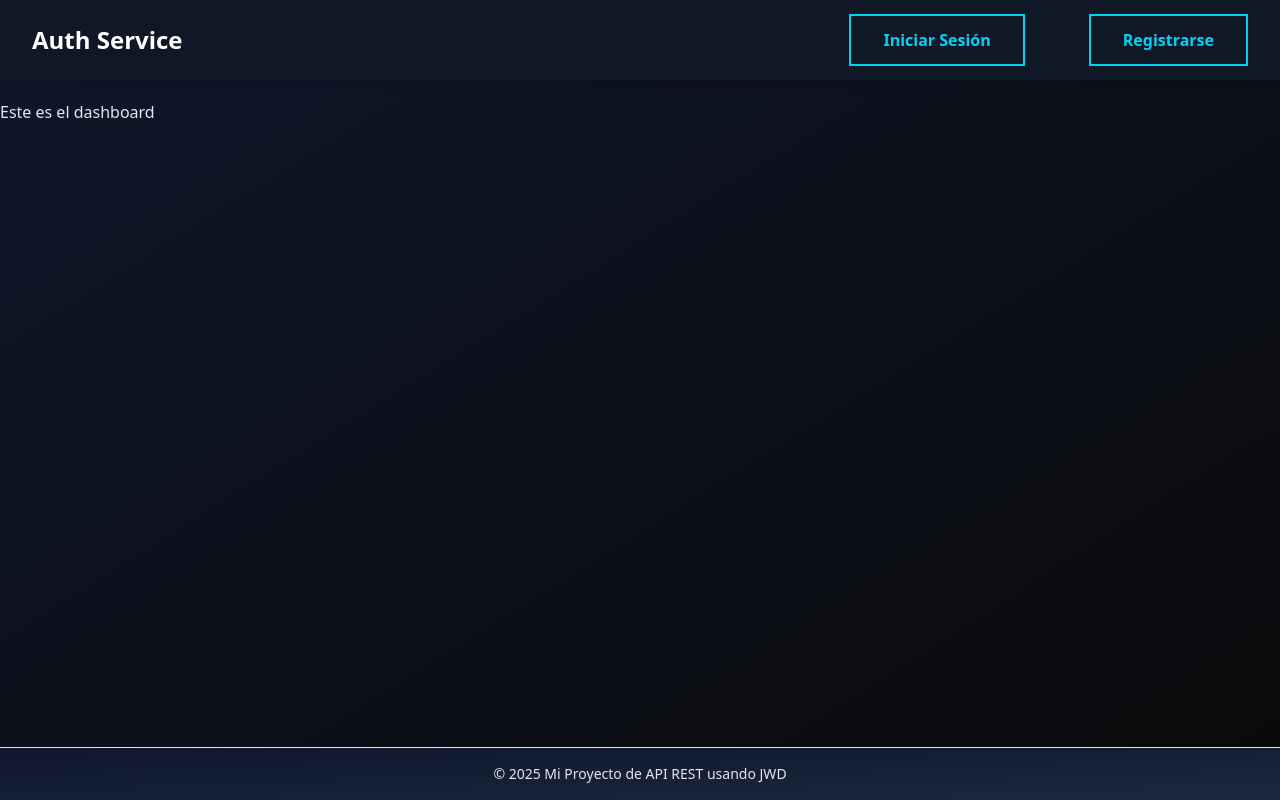
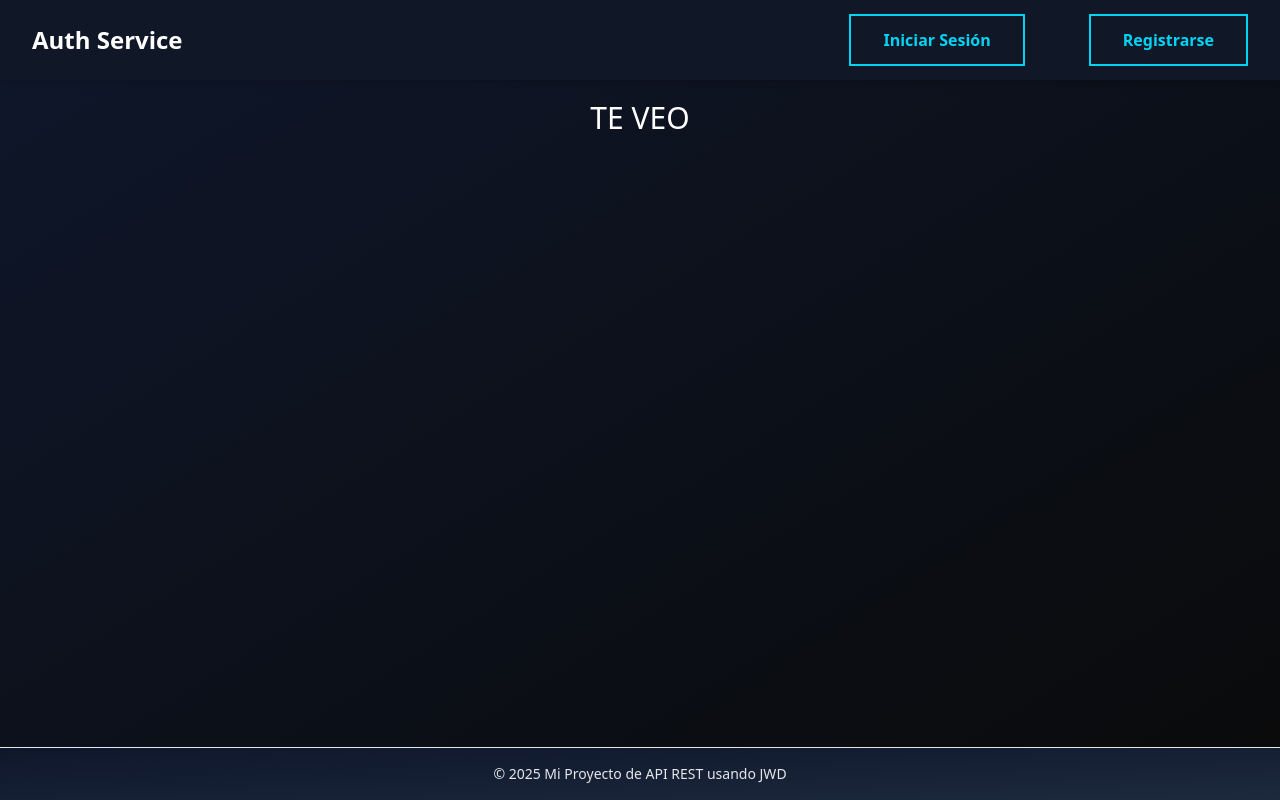
Before and after one commit to Nahum-SL/Auth-Service-API, a Next.js app: page /dashboard in a window 1280 px wide. Built offline with nearby package versions, Linux system fonts and the light colour scheme.

Commit message:
Errores de verficacion de usuario solucionados

```diff
--- a/src/app/dashboard/page.tsx
+++ b/src/app/dashboard/page.tsx
@@ -1,8 +1,8 @@
 
 export default function Dashboard() {
     return (
-        <div>
-            <h1> Este es el dashboard </h1>
+        <div className="text-center">
+            <h1 className="text-3xl text-white hover:text-cyan-400">TE VEO</h1>
         </div>
     )
 }
```
